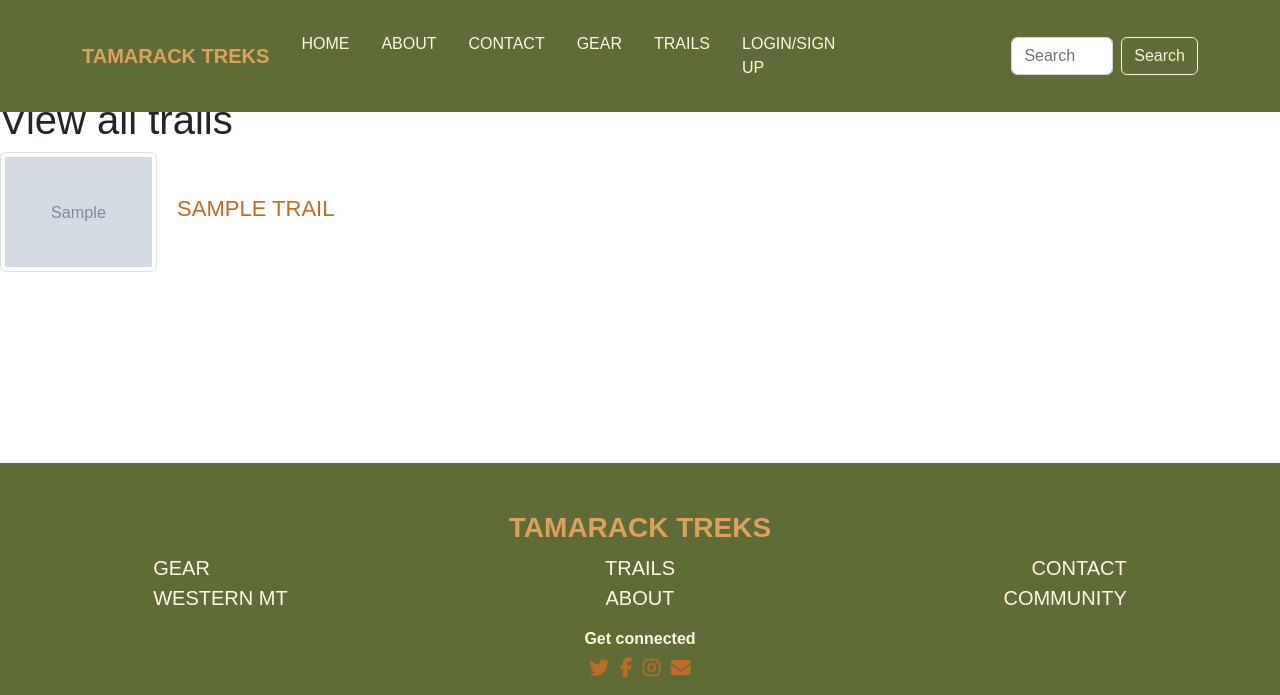
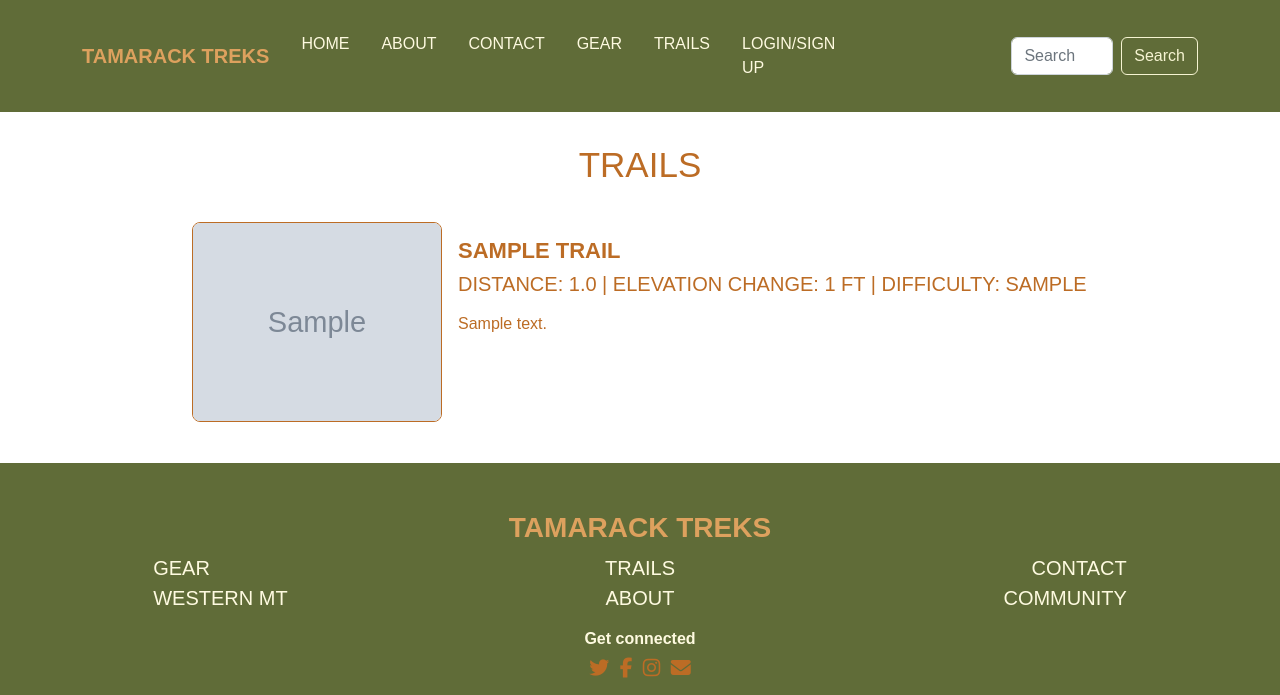
Before and after one commit to DouglasHeinan/tamarack-treks, a Flask app: page /gear/view_all_trails in a window 1280 px wide. Shown: the top 695 px of the page. Run offline with Flask 2, Linux system fonts and the light colour scheme; tables that the repository leaves empty hold one stand-in row (values such as "Sample post"); grey boxes marked "Sample" are stand-in pictures; some libraries are stand-ins or nearby versions; some web fonts are replaced.

Commit message:
changes to view_all_trails page design.

```diff
--- a/hiking_blog/forms.py
+++ b/hiking_blog/forms.py
@@ -78,6 +78,7 @@ class AddTrailForm(FlaskForm):
     longitude = StringField("Longitude", validators=[DataRequired()])
     hiking_distance = StringField("Hiking Distance in Miles", validators=[DataRequired()])
     elevation_change = StringField("Elevation Change", validators=[DataRequired()])
+    difficulty = SelectField("Difficulty", choices=["Easy", "Medium", "Hard"], validators=[DataRequired()])
     submit_button = SubmitField("Submit")
 
 
--- a/hiking_blog/static/css/styles.css
+++ b/hiking_blog/static/css/styles.css
@@ -183,6 +183,7 @@ body {
 .card-border {
     border-color: #bc6c25;
     overflow: hidden;
+    border-radius: 8px;
 }
 
 /*--------------------MAIN PAGE MIDDLE-------------------*/
@@ -206,17 +207,54 @@ body {
 /*------------------TRAILS PAGES---------------------*/
 
 /*-----------------VIEW ALL TRAILS-----------------------*/
-.trail-list-font {
+.list-wrapper {
+    margin: 2em 15vw;
+}
+
+.trail-listings {
+    display: flex;
+    max-height: 25vh;
+    overflow: hidden;
+    margin: 0.75em 0
+}
+
+.trail-list-link {
+    margin: 1em 0 0 1em;
+}
+
+.trail-list-name {
     font-size: 22px;
     text-transform: uppercase;
+    font-weight: bold;
     color: #bc6c25;
     transition-duration: 0.5s;
+    display: inline-block;
+}
+
+.trail-list-name:hover {
+    color: #dda15e;
+}
+
+.trail-list-info {
+    font-size: 20px;
+    text-transform: uppercase;
+    color: #bc6c25;
+}
+
+.trail-list-description {
+    color: #bc6c25;
 }
 
 .list-img {
     display: inline-block;
-    max-width: 33%;
-    max-height: 15vh;
+    width: 25vw;
+    max-width: 250px;
+    height: 25vh;
+    object-fit: cover;
+    border-radius: 8px;
+    border-style: solid;
+    border-color: #bc6c25;
+    border-width: thin;
 }
 
 /*----------------------FOOTER--------------------------*/
@@ -385,6 +423,22 @@ body {
     }
 }
 
+/*--------------------MEDIA TRAIL PAGES---------------------*/
+@media (max-width:768px) {
+    .trail-list-name {
+        font-size: 20px;
+    }
+    .trail-list-info {
+        font-size: 18px;
+    }
+}
+
+@media (max-width:576px) {
+    .trail-list-description {
+        display: none;
+    }
+}
+
 /*----------------------MEDIA FOOTER---------------------*/
 @media (min-width:576px) and (max-width:767.99px) {
     .foot-list li {
--- a/hiking_blog/trails/templates/view_all_trails.html
+++ b/hiking_blog/trails/templates/view_all_trails.html
@@ -1,15 +1,26 @@
 {% extends 'layout.html' %}}
 
 {% block content %}
-<h1>View all trails</h1>
+<h2 class="pt-5 pb-1 section-font-one text-center">Trails</h2>
 
+<div class="list-wrapper">
     <ul class="list-unstyled">
         {% for trail in all_trails %}
-    <li>
-        <img class="list-img img-thumbnail" src="{{ url_for('trail_bp.display_trail_pics', file_name=trail.trail_page_pics[0].img)  }}">
-        <a class="ms-3 no-underline trail-list-font" href="{{ url_for('trail_bp.view_trail', db_id=trail.id) }}">{{trail.name}}
+        <li class="trail-listings">
+            <a href="{{ url_for('trail_bp.view_trail', db_id=trail.id) }}">
+                <img class="list-img" src="{{ url_for('trail_bp.display_trail_pics', file_name=trail.trail_page_pics[0].img)  }}">
+            </a>
+            <a class="no-underline trail-list-link" href="{{ url_for('trail_bp.view_trail', db_id=trail.id) }}">
+                <h4 class="trail-list-name">{{trail.name}}</h4>
+                <h5 class="trail-list-info">Distance: {{trail.hiking_dist}}  |  Elevation Change: {{trail.elev_change}} ft  |  Difficulty: {{trail.difficulty}}</h5>
+                {% if trail.description|length > 99 %}
+                <p class="mt-3 trail-list-description">{{ trail.description[:100] }}...</p>
+                {% else %}
+                <p class="mt-3 trail-list-description">{{ trail.description }}</p>
+                {% endif %}
             </a>
         </li>
         {% endfor %}
     </ul>
+</div>
 {% endblock %}}
```
Also changed, not shown: hiking_blog/admin/admin.py (+6 -2 lines). Lines whose indentation alone changed are shown as unchanged.
